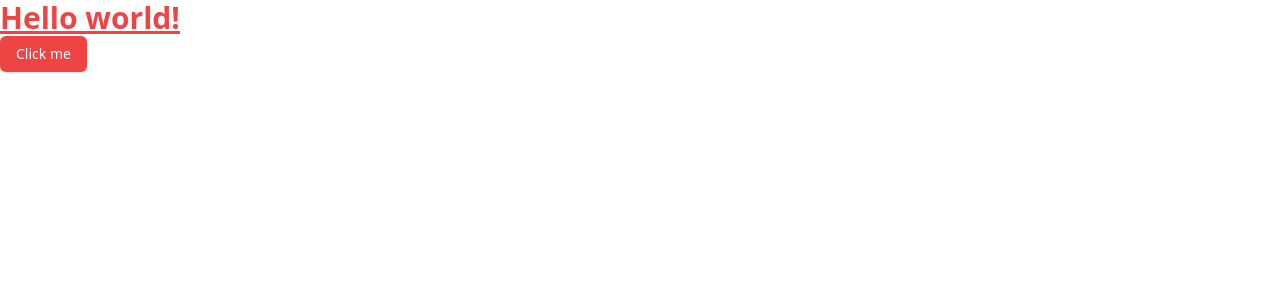
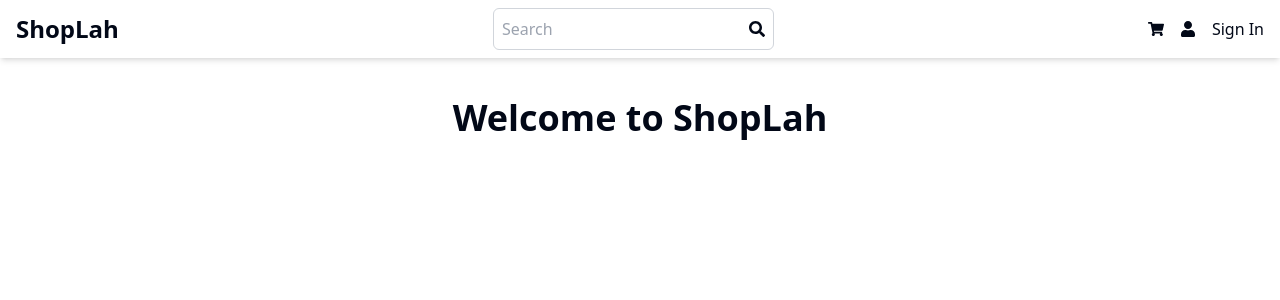
Before and after one commit to nickamirul/mern-shoplah, a React (Vite) app in the folder frontend/: page / in a window 1280 px wide. Shown: the top 300 px of the page. Built offline with nearby package versions, Linux system fonts and the light colour scheme.

Commit message:
Create sticky header

```diff
--- a/frontend/package.json
+++ b/frontend/package.json
@@ -16,6 +16,8 @@
     "lucide-react": "^0.475.0",
     "react": "^19.0.0",
     "react-dom": "^19.0.0",
+    "react-icons": "^5.5.0",
+    "react-router-dom": "^7.2.0",
     "tailwind-merge": "^3.0.2",
     "tailwindcss-animate": "^1.0.7"
   },
--- a/frontend/src/App.tsx
+++ b/frontend/src/App.tsx
@@ -1,14 +1,23 @@
 import { Button } from "@/components/ui/button"
+import { BrowserRouter, Routes, Route } from "react-router-dom"
+import Home from "@/pages/Home"
+import Profile from "@/pages/Profile"
+import SignIn from "@/pages/SignIn"
+import SignUp from "@/pages/SignUp"
+import StickyHeader from "./components/StickyHeader"
 
 
 function App() {
   return (
-    <>
-      <h1 className="text-3xl text-red-500 font-bold underline">
-        Hello world!
-      </h1>
-      <Button className="bg-red-500 text-white">Click me</Button>
-    </>
+    <BrowserRouter>
+      <StickyHeader />
+      <Routes>
+        <Route path="/" element={<Home />} />
+        <Route path="/profile" element={<Profile />} />
+        <Route path="/signin" element={<SignIn />} />
+        <Route path="/signup" element={<SignUp />} />
+      </Routes>
+    </BrowserRouter>
   )
 }
 
--- /dev/null
+++ b/frontend/src/components/StickyHeader.tsx
@@ -0,0 +1,31 @@
+import SignIn from '@/pages/SignIn'
+import React from 'react'
+import { FaSearch, FaUser, FaShoppingCart } from 'react-icons/fa'
+import { Link } from 'react-router-dom'
+
+const StickyHeader = () => {
+    return (
+        <div className="sticky top-0 z-50 bg-white shadow-md">
+            <div className="container mx-auto px-4 py-2 flex justify-between items-center">
+                <Link to="/" className="text-2xl font-bold">
+                    ShopLah
+                </Link>
+                <form className="flex items-center gap-4 border border-gray-300 rounded-md p-2">
+                    <input type="text" placeholder="Search"  className='outline-none'/>
+                    <button type="submit" >
+                        <FaSearch />
+                    </button>
+                </form>
+                <div className="flex items-center gap-4">
+                    <FaShoppingCart />
+                    <FaUser />
+                    <Link to="/signin">
+                        <SignIn />
+                    </Link>
+                </div>
+            </div>
+        </div>
+    )
+}
+
+export default StickyHeader
--- /dev/null
+++ b/frontend/src/pages/Home.tsx
@@ -0,0 +1,12 @@
+import StickyHeader from '@/components/StickyHeader'
+import React from 'react'
+
+const Home = () => {
+  return (
+    <div>
+        <h1 className='text-4xl font-bold text-center pt-10'>Welcome to ShopLah</h1>
+    </div>
+  )
+}
+
+export default Home
--- /dev/null
+++ b/frontend/src/pages/Profile.tsx
@@ -0,0 +1,9 @@
+import React from 'react'
+
+const Profile = () => {
+  return (
+    <div>Profile</div>
+  )
+}
+
+export default Profile
--- /dev/null
+++ b/frontend/src/pages/SignIn.tsx
@@ -0,0 +1,9 @@
+import React from 'react'
+
+const SignIn = () => {
+  return (
+    <div>Sign In</div>
+  )
+}
+
+export default SignIn
--- /dev/null
+++ b/frontend/src/pages/SignUp.tsx
@@ -0,0 +1,9 @@
+import React from 'react'
+
+const SignUp = () => {
+  return (
+    <div>SignUp</div>
+  )
+}
+
+export default SignUp
```
Also changed, not shown: 1 other file (tests, documents, lock files or other folders).
